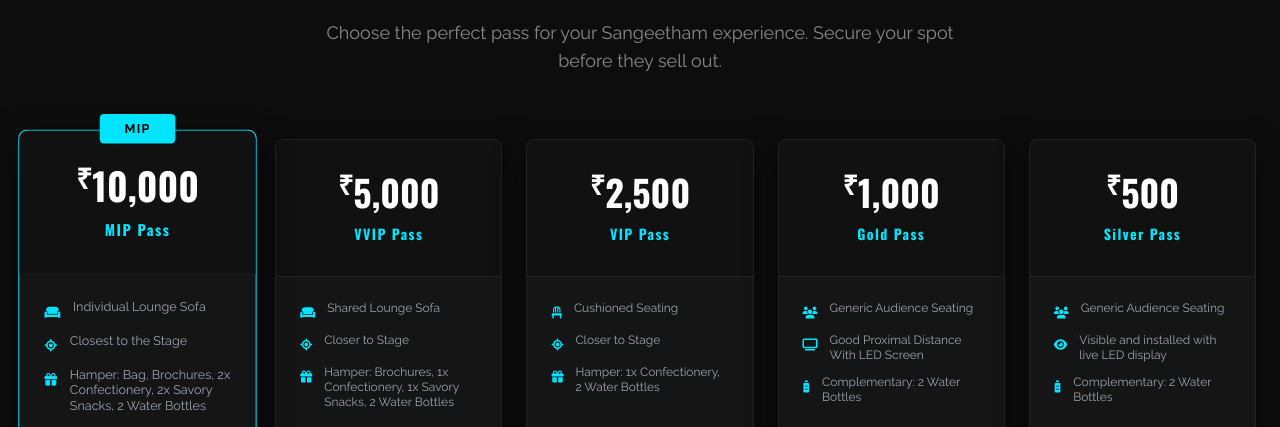
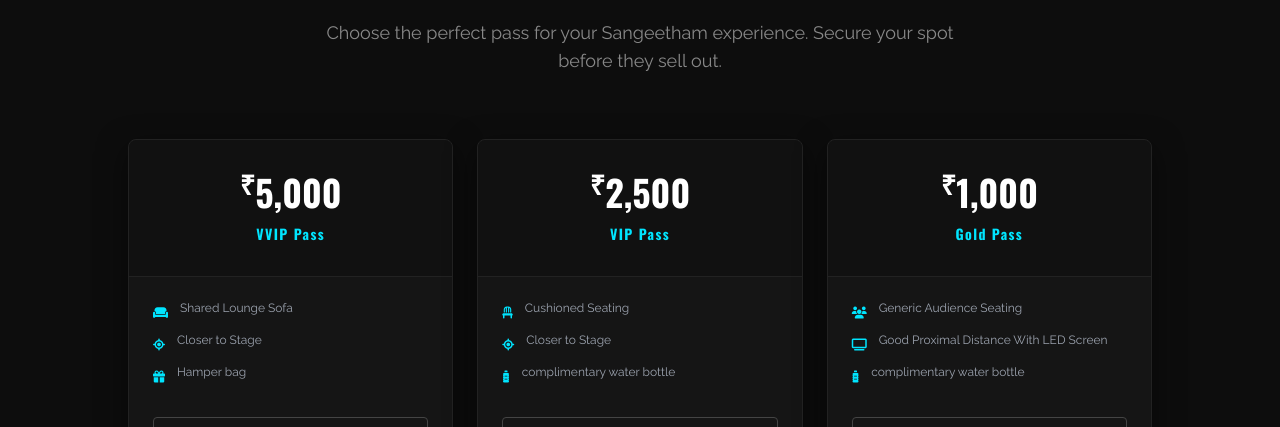
Before and after one commit to DreamLand2026/Geetham-Sangeetham, a plain HTML site: page index.html in a window 1280 px wide. Shown: the part 4250-4677 px from the top of the page. Drawn offline with nearby package versions, Linux system fonts and the light colour scheme.

Commit message:
crt the pricing plan

```diff
--- a/index.html
+++ b/index.html
@@ -48,9 +48,7 @@
             font-family: 'Oswald', sans-serif;
         }
 
-        /* =========================================
-           PAGE SPECIFIC CSS & SAFARI FIXES
-           ========================================= */
+
         .block-panel {
             background-color: var(--bg-card, #151515);
             border: 1px solid var(--border-color, #222222);
@@ -109,18 +107,16 @@
         @media (min-width: 768px) { .section-pad { padding: 120px 0; } }
         .bg-alt { background-color: #111111; border-top: 1px solid #222; border-bottom: 1px solid #222; }
 
-        /* =========================================
-           HERO SECTION FIXES (Updated for Safari & Aspect Ratio)
-           ========================================= */
+
         .hero-container {
-            display: grid; /* Uses Grid to stack slides perfectly without absolute positioning bugs */
-            width: 100%; /* Avoids 100vw which causes horizontal scrollbars */
+            display: grid;
+            width: 100%;
             background: #000;
             z-index: 10;
         }
 
         .hero-slide {
-            grid-area: 1 / 1; /* All slides occupy the exact same grid space */
+            grid-area: 1 / 1;
             width: 100%;
             height: auto;
             opacity: 0;
@@ -132,16 +128,16 @@
             z-index: 2;
         }
 
-        /* Forces the image to define the container height natively */
+
         .hero-slide img {
             width: 100%;
             height: auto;
             display: block;
-            object-fit: contain; /* Ensures zero cropping */
+            object-fit: contain;
         }
 
         .hero-overlay {
-            grid-area: 1 / 1; /* Stacks directly over the slides */
+            grid-area: 1 / 1;
             background: transparent;
             pointer-events: none;
             z-index: 5;
@@ -571,35 +567,18 @@
     </div>
 </section>
 
+
+
+
+
+
       <section id="pricing" class="section-pad text-center scroll-mt-10 w-full">
     <div class="container mx-auto px-4 sm:px-6 max-w-7xl">
         <h2 class="text-3xl md:text-5xl text-white font-bold mb-6 tracking-widest oswald-text">Pricing</h2>
         <hr class="border-[#333] w-24 mx-auto mb-6 md:mb-8">
         <p class="text-[1.1rem] text-[#888888] max-w-2xl mx-auto mb-10 md:mb-16 text-sm md:text-lg">Choose the perfect pass for your Sangeetham experience. Secure your spot before they sell out.</p>
 
-                <div class="grid grid-cols-1 sm:grid-cols-2 lg:grid-cols-3 xl:grid-cols-5 gap-6 md:gap-6">
-
-                    <div class="block-panel text-center flex flex-col hover:-translate-y-2 transition duration-500 relative border-[#00E5FF] md:scale-105 z-10 w-full">
-                        <div class="absolute -top-4 left-1/2 transform -translate-x-1/2 bg-[#00E5FF] text-black text-[10px] md:text-xs font-black px-4 md:px-6 py-1.5 tracking-widest uppercase rounded">
-                            MIP
-                        </div>
-                        <div class="p-6 md:p-8 border-b border-[#222] bg-[#111] rounded-t-lg">
-                            <h2 class="text-3xl lg:text-4xl text-white font-bold mb-2 md:mb-3 oswald-text"><sup>₹</sup>10,000</h2>
-                            <h6 class="text-[#00E5FF] font-bold tracking-widest text-xs md:text-sm oswald-text">MIP Pass</h6>
-                        </div>
-                        <div class="p-4 md:p-6 flex-grow flex flex-col h-full">
-                            <div class="text-[11px] md:text-xs text-gray-400 font-medium flex-grow mb-6 md:mb-8">
-                                <ul class="text-left space-y-3">
-                                    <li class="flex items-start"><span class="text-[#00E5FF] mr-3 mt-1 flex-shrink-0"><i class="fa-solid fa-couch"></i></span> <span class="leading-tight">Individual Lounge Sofa</span></li>
-                                    <li class="flex items-start"><span class="text-[#00E5FF] mr-3 mt-1 flex-shrink-0"><i class="fa-solid fa-location-crosshairs"></i></span> <span class="leading-tight">Closest to the Stage</span></li>
-                                    <li class="flex items-start"><span class="text-[#00E5FF] mr-3 mt-1 flex-shrink-0"><i class="fa-solid fa-gift"></i></span> <span class="leading-tight">Hamper: Bag, Brochures, 2x Confectionery, 2x Savory Snacks, 2 Water Bottles</span></li>
-                                </ul>
-                            </div>
-                            <a href="https://in.bookmyshow.com/events/geetham-sangeetham/ET00494667/" target="_blank" class="btn bg-[#00E5FF] hover:bg-white text-black border border-[#00E5FF] px-4 py-3 rounded font-bold tracking-widest text-[10px] md:text-xs w-full transition block oswald-text mt-auto">
-                                <i class="fa-brands fa-accessible-icon mr-2"></i> BOOK NOW
-                            </a>
-                        </div>
-                    </div>
+        <div class="grid grid-cols-1 md:grid-cols-3 gap-6 max-w-5xl mx-auto">
 
             <div class="block-panel text-center flex flex-col hover:-translate-y-2 transition duration-500 relative w-full">
                 <div class="p-6 md:p-8 border-b border-[#222] bg-[#111] rounded-t-lg">
@@ -611,7 +590,7 @@
                         <ul class="text-left space-y-3">
                             <li class="flex items-start"><span class="text-[#00E5FF] mr-3 mt-1 flex-shrink-0"><i class="fa-solid fa-couch"></i></span> <span class="leading-tight">Shared Lounge Sofa</span></li>
                             <li class="flex items-start"><span class="text-[#00E5FF] mr-3 mt-1 flex-shrink-0"><i class="fa-solid fa-location-crosshairs"></i></span> <span class="leading-tight">Closer to Stage</span></li>
-                                    <li class="flex items-start"><span class="text-[#00E5FF] mr-3 mt-1 flex-shrink-0"><i class="fa-solid fa-gift"></i></span> <span class="leading-tight">Hamper: Brochures, 1x Confectionery, 1x Savory Snacks, 2 Water Bottles</span></li>
+                            <li class="flex items-start"><span class="text-[#00E5FF] mr-3 mt-1 flex-shrink-0"><i class="fa-solid fa-gift"></i></span> <span class="leading-tight">Hamper bag</span></li>
                         </ul>
                     </div>
                     <a href="https://in.bookmyshow.com/events/geetham-sangeetham/ET00494667/" target="_blank" class="btn bg-transparent border border-[#444] text-white hover:bg-[#333] px-4 py-3 rounded font-bold tracking-widest text-[10px] md:text-xs w-full transition block oswald-text mt-auto">
@@ -630,7 +609,8 @@
                         <ul class="text-left space-y-3">
                             <li class="flex items-start"><span class="text-[#00E5FF] mr-3 mt-1 flex-shrink-0"><i class="fa-solid fa-chair"></i></span> <span class="leading-tight">Cushioned Seating</span></li>
                             <li class="flex items-start"><span class="text-[#00E5FF] mr-3 mt-1 flex-shrink-0"><i class="fa-solid fa-location-crosshairs"></i></span> <span class="leading-tight">Closer to Stage</span></li>
-                                    <li class="flex items-start"><span class="text-[#00E5FF] mr-3 mt-1 flex-shrink-0"><i class="fa-solid fa-gift"></i></span> <span class="leading-tight">Hamper: 1x Confectionery, 2 Water Bottles</span></li>
+                         <li class="flex items-start"><span class="text-[#00E5FF] mr-3 mt-1 flex-shrink-0"><i class="fa-solid fa-bottle-water"></i></span> <span class="leading-tight">complimentary water bottle</span></li>
+
                         </ul>
                     </div>
                     <a href="https://in.bookmyshow.com/events/geetham-sangeetham/ET00494667/" target="_blank" class="btn bg-transparent border border-[#444] text-white hover:bg-[#333] px-4 py-3 rounded font-bold tracking-widest text-[10px] md:text-xs w-full transition block oswald-text mt-auto">
@@ -649,7 +629,7 @@
                         <ul class="text-left space-y-3">
                             <li class="flex items-start"><span class="text-[#00E5FF] mr-3 mt-1 flex-shrink-0"><i class="fa-solid fa-users"></i></span> <span class="leading-tight">Generic Audience Seating</span></li>
                             <li class="flex items-start"><span class="text-[#00E5FF] mr-3 mt-1 flex-shrink-0"><i class="fa-solid fa-tv"></i></span> <span class="leading-tight">Good Proximal Distance With LED Screen</span></li>
-                                    <li class="flex items-start"><span class="text-[#00E5FF] mr-3 mt-1 flex-shrink-0"><i class="fa-solid fa-bottle-water"></i></span> <span class="leading-tight">Complementary: 2 Water Bottles</span></li>
+                            <li class="flex items-start"><span class="text-[#00E5FF] mr-3 mt-1 flex-shrink-0"><i class="fa-solid fa-bottle-water"></i></span> <span class="leading-tight">complimentary water bottle</span></li>
                         </ul>
                     </div>
                     <a href="https://in.bookmyshow.com/events/geetham-sangeetham/ET00494667/" target="_blank" class="btn bg-transparent border border-[#444] text-white hover:bg-[#333] px-4 py-3 rounded font-bold tracking-widest text-[10px] md:text-xs w-full transition block oswald-text mt-auto">
@@ -658,28 +638,14 @@
                 </div>
             </div>
 
-                    <div class="block-panel text-center flex flex-col hover:-translate-y-2 transition duration-500 relative w-full">
-                        <div class="p-6 md:p-8 border-b border-[#222] bg-[#111] rounded-t-lg">
-                            <h2 class="text-3xl lg:text-4xl text-white font-bold mb-2 md:mb-3 oswald-text"><sup>₹</sup>500</h2>
-                            <h6 class="text-[#00E5FF] font-bold tracking-widest text-xs md:text-sm oswald-text">Silver Pass</h6>
-                        </div>
-                        <div class="p-4 md:p-6 flex-grow flex flex-col h-full">
-                            <div class="text-[11px] md:text-xs text-gray-400 font-medium flex-grow mb-6 md:mb-8">
-                                <ul class="text-left space-y-3">
-                                    <li class="flex items-start"><span class="text-[#00E5FF] mr-3 mt-1 flex-shrink-0"><i class="fa-solid fa-users"></i></span> <span class="leading-tight">Generic Audience Seating</span></li>
-                                    <li class="flex items-start"><span class="text-[#00E5FF] mr-3 mt-1 flex-shrink-0"><i class="fa-solid fa-eye"></i></span> <span class="leading-tight">Visible and installed with live LED display</span></li>
-                                    <li class="flex items-start"><span class="text-[#00E5FF] mr-3 mt-1 flex-shrink-0"><i class="fa-solid fa-bottle-water"></i></span> <span class="leading-tight">Complementary: 2 Water Bottles</span></li>
-                                </ul>
-                            </div>
-                            <a href="https://in.bookmyshow.com/events/geetham-sangeetham/ET00494667/"  target="_blank"  class="btn bg-transparent border border-[#444] text-white hover:bg-[#333] px-4 py-3 rounded font-bold tracking-widest text-[10px] md:text-xs w-full transition block oswald-text mt-auto">
-                                <i class="fa-brands fa-accessible-icon mr-2"></i> BOOK NOW
-                            </a>
-                        </div>
-                    </div>
-
         </div>
     </div>
 </section>
+
+
+
+
+
 
         <section id="sponsors" class="section-pad text-center bg-[#111] border-t border-[#222] w-full">
             <div class="container mx-auto px-4 max-w-6xl">
```
Lines whose indentation alone changed are shown as unchanged.
